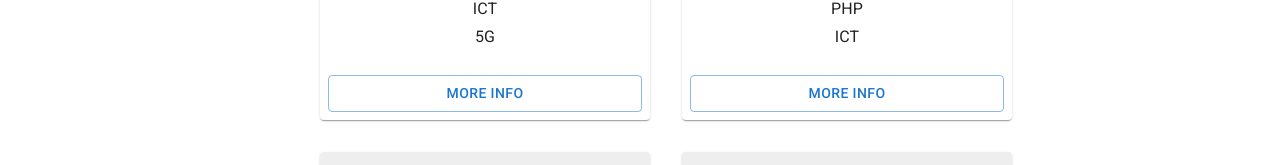
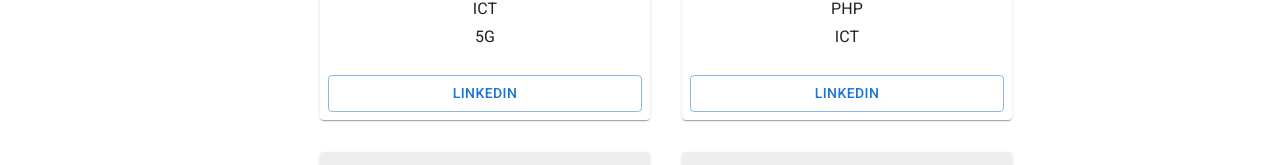
Before and after one commit to Team-Koncentrator/software-engineering-project, a React (Create React App) app in the folder frontend/: page /authors in a window 1280 px wide. Shown: the part 632-797 px from the top of the page. Built offline with nearby package versions, Linux system fonts and the light colour scheme.

Commit message:
fast name fix

```diff
--- a/frontend/src/pages/Authors/Authors.jsx
+++ b/frontend/src/pages/Authors/Authors.jsx
@@ -31,7 +31,7 @@ const Authors = () => {
                 ''
             ],
             url: 'https://pl.linkedin.com/in/micha%C5%82-patz-962a55206',
-            buttonText: 'More info',
+            buttonText: 'Linkedin',
             buttonVariant: 'outlined',
         },
         {
@@ -47,7 +47,7 @@ const Authors = () => {
                 ''
             ],
             url: 'https://pl.linkedin.com/in/wojciech-witczak-416829197',
-            buttonText: 'More info',
+            buttonText: 'Linkedin',
             buttonVariant: 'outlined',
         },
         {
@@ -63,7 +63,7 @@ const Authors = () => {
                 '',
             ],
             url: 'https://pl.linkedin.com/in/pawe%C5%82-biniak-6446141ba',
-            buttonText: 'More info',
+            buttonText: 'Linkedin',
             buttonVariant: 'outlined',
         },
         {
@@ -79,7 +79,7 @@ const Authors = () => {
                 '',
             ],
             url: 'https://pl.linkedin.com/in/maciej-w%C4%99grzak-307a41212',
-            buttonText: 'More info',
+            buttonText: 'Linkedin',
             buttonVariant: 'outlined',
           },
       ];
```
